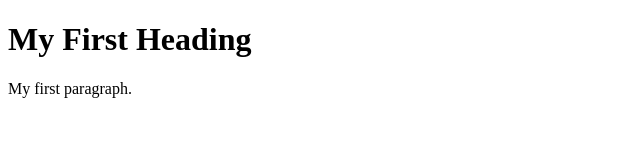
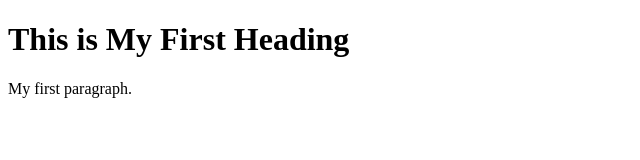
Before and after one commit to gargmanu27/git-demo, a plain HTML site: page index.html in a window 1280 px wide. Shown: the whole page, without its empty margins (0-640 px from the left). Drawn offline with Linux system fonts and the light colour scheme.

Commit message:
few more changes

```diff
--- a/index.html
+++ b/index.html
@@ -2,7 +2,7 @@
 <html>
 <body>
 
-<h1>My First Heading</h1>
+<h1>This is My First Heading</h1>
 <p>My first paragraph.</p>
 
 </body>
```
Also changed, not shown: 1 other file.
